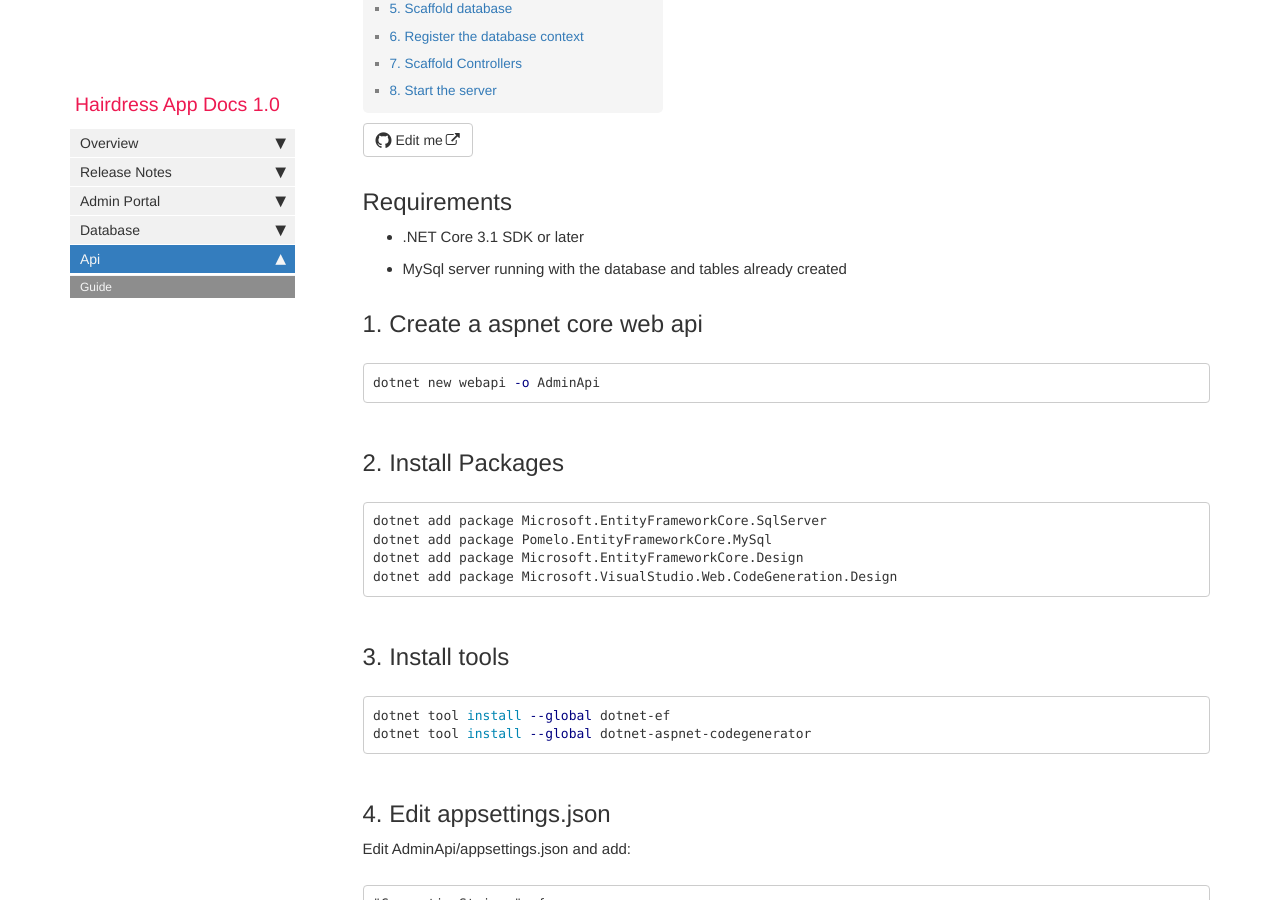
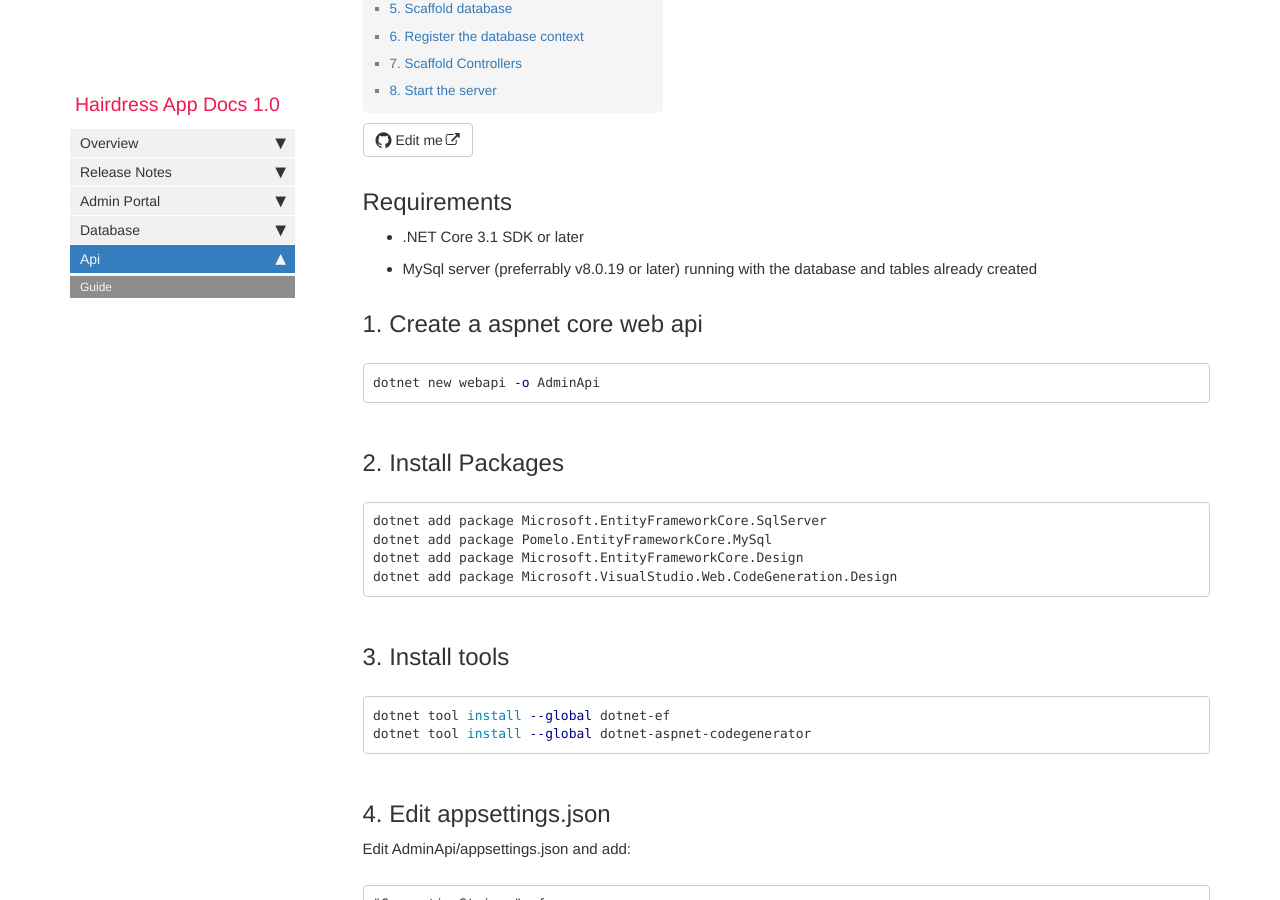
Before and after one commit to HairdressingProject/HairdressingApp, a Jekyll site: the page built from pages/mydoc/mydoc_api.md, in a window 1280 px wide and 900 px high, scrolled down 365 px. Built offline with Jekyll 4.4.1, drawn with Linux system fonts in a browser that asks for light colours; comment, search, counter and statistics services are not loaded; some of the changed text lies outside the part shown.

Commit message:
minor clarification

```diff
--- a/pages/mydoc/mydoc_api.md
+++ b/pages/mydoc/mydoc_api.md
@@ -11,7 +11,7 @@ folder: mydoc
 
 ## Requirements
 - .NET Core 3.1 SDK or later
-- MySql server running with the database and tables already created
+- MySql server (preferrably v8.0.19 or later) running with the database and tables already created
 
 ## 1. Create a aspnet core web api
 
```
Also changed, not shown: other parts of pages/mydoc/mydoc_api.md (+3 -0 lines).
